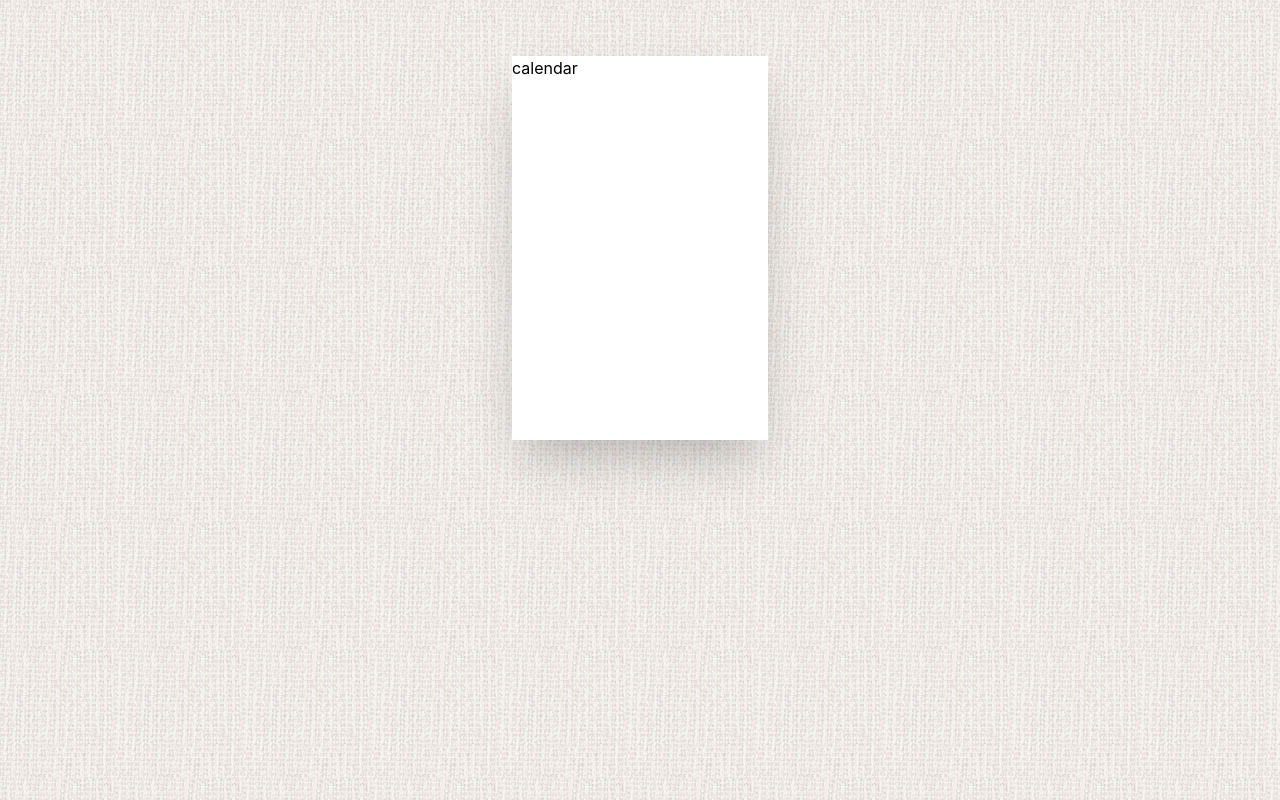
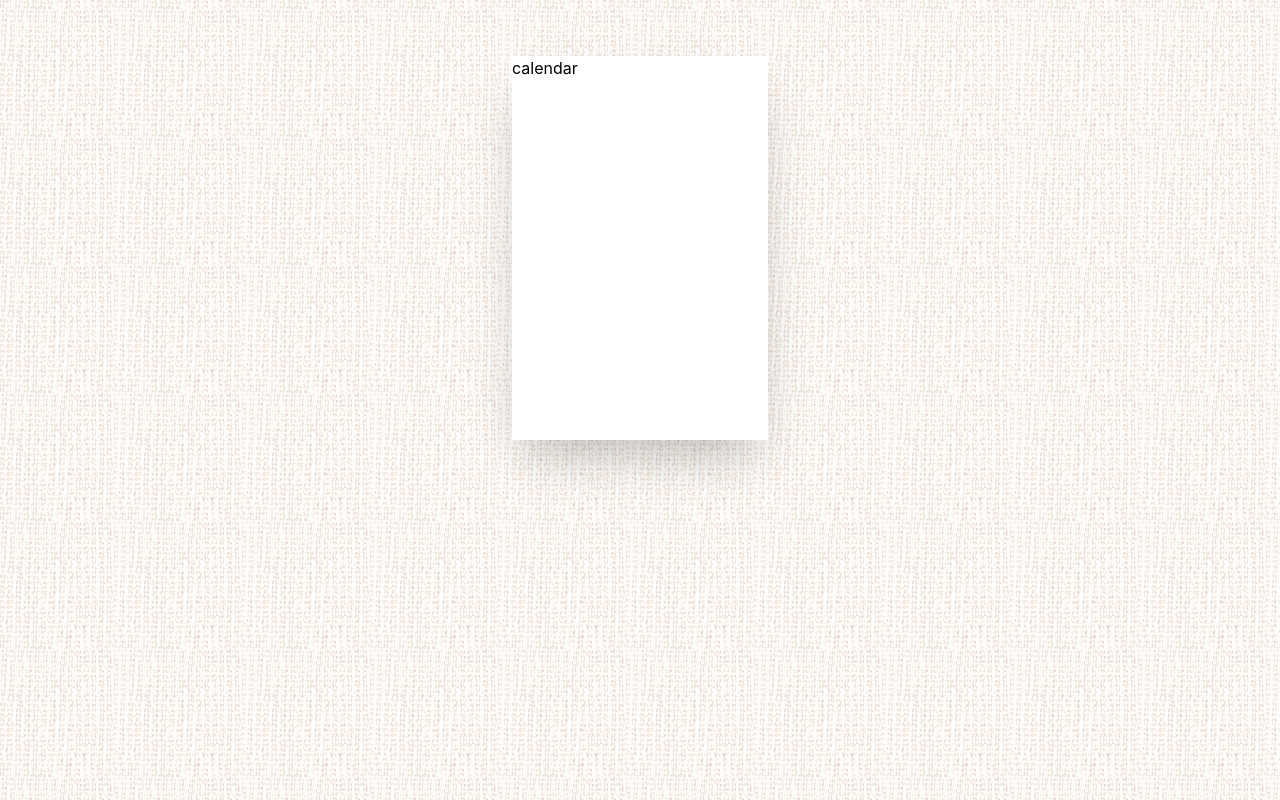
Before and after one commit to take899/himekuri-kun, a React (Create React App) app: page / in a window 1280 px wide. Built offline with nearby package versions, Linux system fonts and the light colour scheme.

Commit message:
fixed bg-image

```diff
--- a/public/index.html
+++ b/public/index.html
@@ -28,17 +28,6 @@
     <title>カレンダー</title>
   </head>
   <body>
-    <noscript>You need to enable JavaScript to run this app.</noscript>
     <div id="root"></div>
-    <!--
-      This HTML file is a template.
-      If you open it directly in the browser, you will see an empty page.
-
-      You can add webfonts, meta tags, or analytics to this file.
-      The build step will place the bundled scripts into the <body> tag.
-
-      To begin the development, run `npm start` or `yarn start`.
-      To create a production bundle, use `npm run build` or `yarn build`.
-    -->
   </body>
 </html>
--- a/src/App.css
+++ b/src/App.css
@@ -1,5 +1,12 @@
 .__bg-image {
   background-image: url('images/無地03.jpg');
   background-repeat: repeat;
-  opacity: 0.7;
+  filter: brightness(110%);
+  position: absolute;
+  top: 0;
+  left: 0;
+  right: 0;
+  bottom: 0;
+  width: 100%;
+  height: 100%;
 }
--- a/src/App.js
+++ b/src/App.js
@@ -5,7 +5,7 @@ import './App.css';
 function App() {
   return (
     <React.Fragment>
-      <div className="absolute w-screen h-screen __bg-image"></div>
+      <div className="__bg-image"></div>
       <div className="relative w-64 mx-auto bg-white shadow-2xl top-14 h-96">
         calendar
       </div>
```
